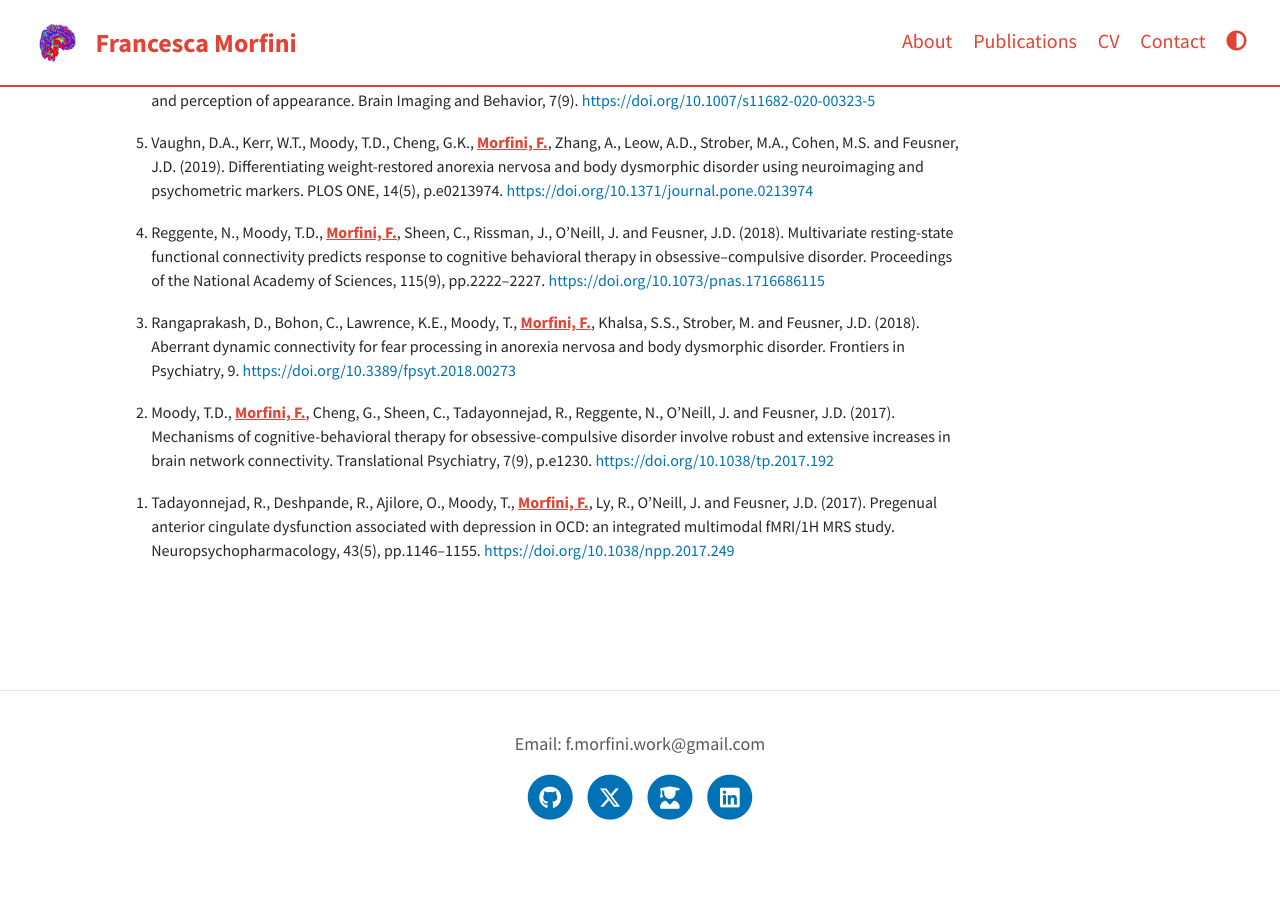
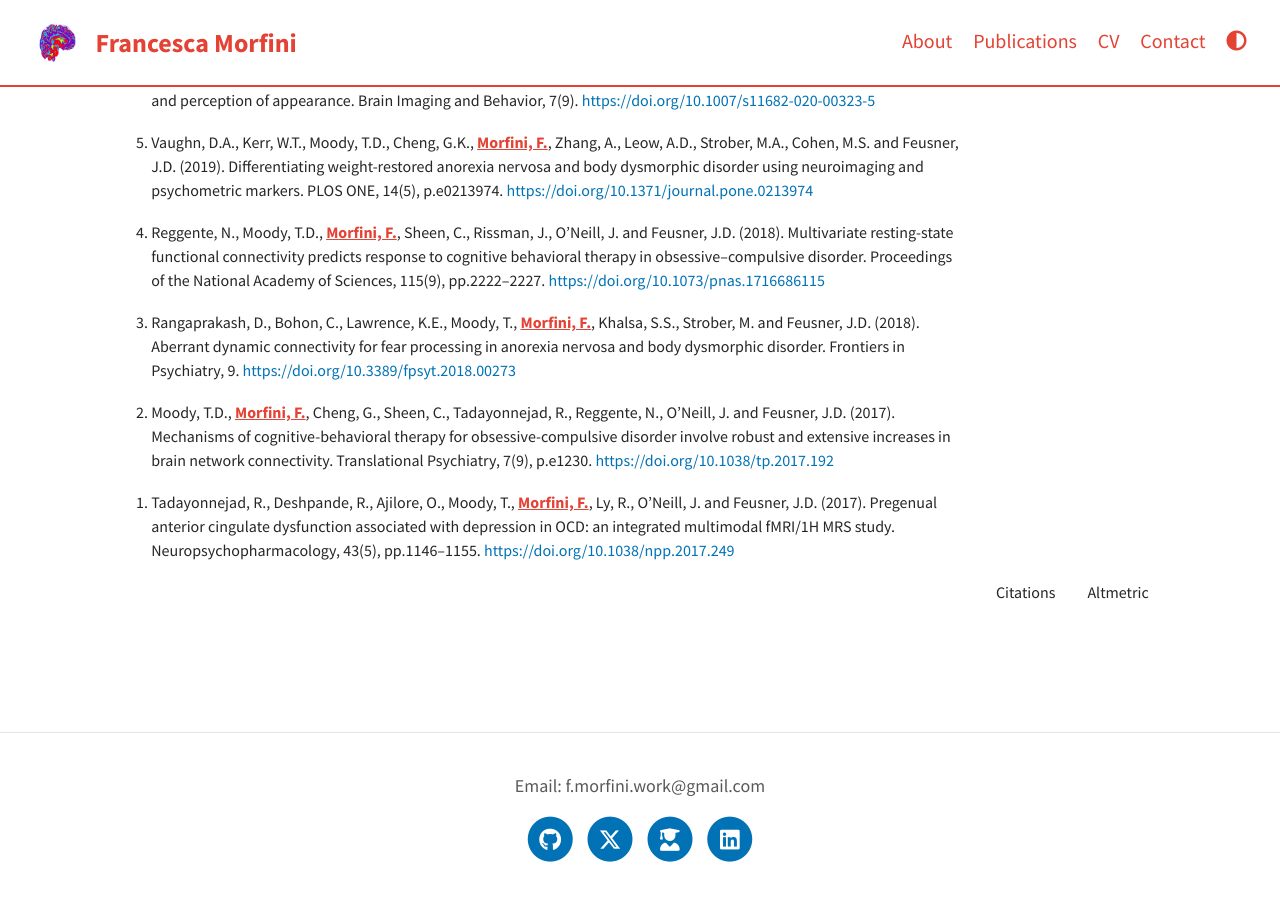
Before and after one commit to fmorfini/fmorfini.github.io, a Jekyll site: the page built from pages/publications.md, in a window 1280 px wide and 900 px high, scrolled down 1071 px. Built offline with Jekyll 4.4.1, drawn with Linux system fonts in a browser that asks for light colours; a script that is not in the unit is left out; comment, search, counter and statistics services are not loaded; before the commit the page ends 1929 px from its top, so only the background shows below that.

Commit message:
Update publications.md

```diff
--- a/pages/publications.md
+++ b/pages/publications.md
@@ -150,6 +150,14 @@ some other syntax to add if necessary
 		<td>	<div data-pmid="29052616" class='altmetric-embed' data-badge-type='donut' data-hide-less-than="0" data-hide-no-mentions="true" data-badge-popover="right" ></div>	</td>
 		</tr>
 
+
+<!-- footer leave at the beginning -->
+		<tr>
+		<td>		</td>
+		<td>	Citations </td>
+		<td>	Altmetric </td>
+		</tr>
+
 	</table>
 
 </ol>
```
